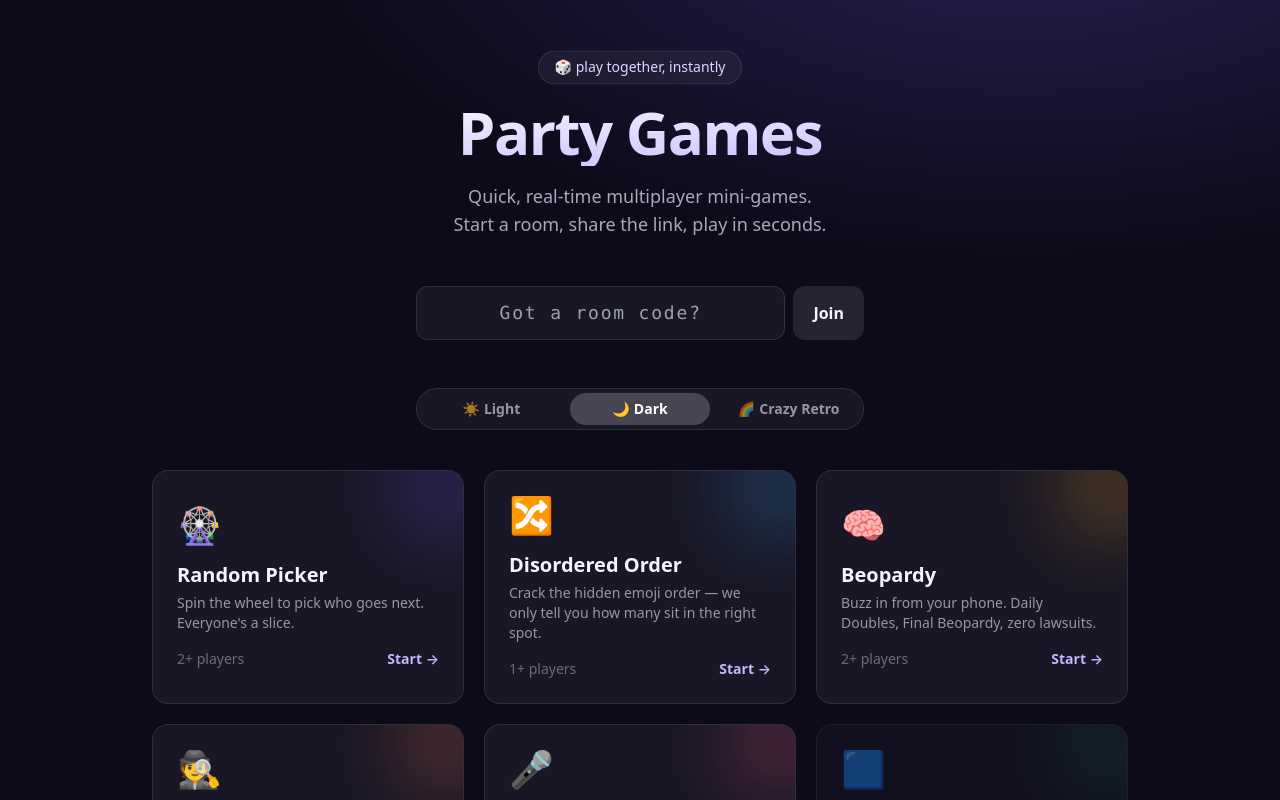
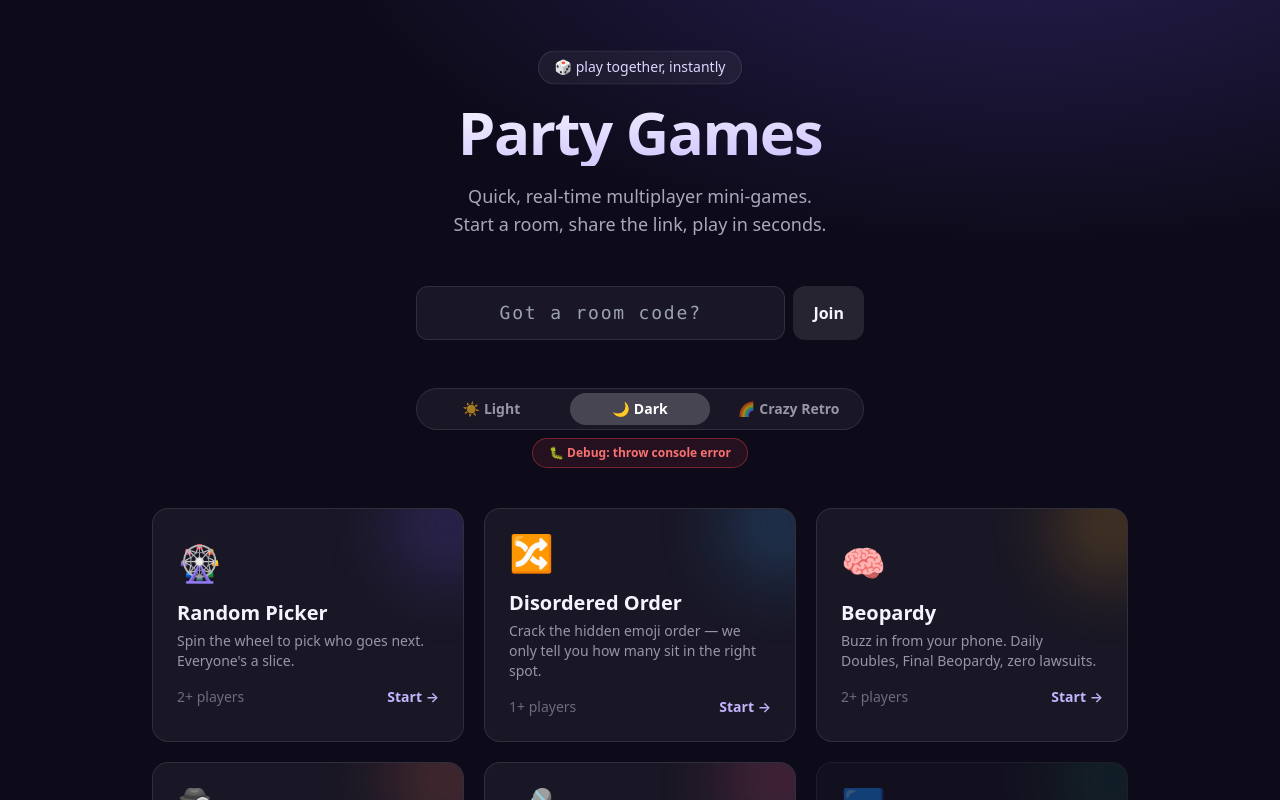
Before and after one commit to ld-bubble/party-games-clone, a Next.js app: page / in a window 1280 px wide. Shown: the top 800 px of the page. Built offline with nearby package versions, Linux system fonts and the light colour scheme.

Commit message:
agent a2f0eab4: write src/app/ThemeSelector.tsx

```diff
--- a/src/app/ThemeSelector.tsx
+++ b/src/app/ThemeSelector.tsx
@@ -37,8 +37,15 @@
     localStorage.setItem(THEME_KEY, next);
   }
 
+  function throwDebugError() {
+    console.error("[ThemeSelector] Debug error button clicked", {
+      currentTheme: theme,
+    });
+  }
+
   return (
-    <div className="mx-auto mb-10 flex max-w-md items-center justify-center gap-2 rounded-full border border-white/10 bg-white/5 p-1">
+    <div className="mx-auto mb-10 flex max-w-md flex-col items-center gap-2">
+      <div className="flex w-full items-center justify-center gap-2 rounded-full border border-white/10 bg-white/5 p-1">
         {THEMES.map((t) => (
           <button
             key={t.id}
@@ -54,5 +61,12 @@
           </button>
         ))}
       </div>
+      <button
+        onClick={throwDebugError}
+        className="rounded-full border border-red-500/40 bg-red-500/10 px-4 py-1.5 text-xs font-semibold text-red-400 transition hover:bg-red-500/20"
+      >
+        🐛 Debug: throw console error
+      </button>
+    </div>
   );
 }
```
Lines whose indentation alone changed are shown as unchanged.
